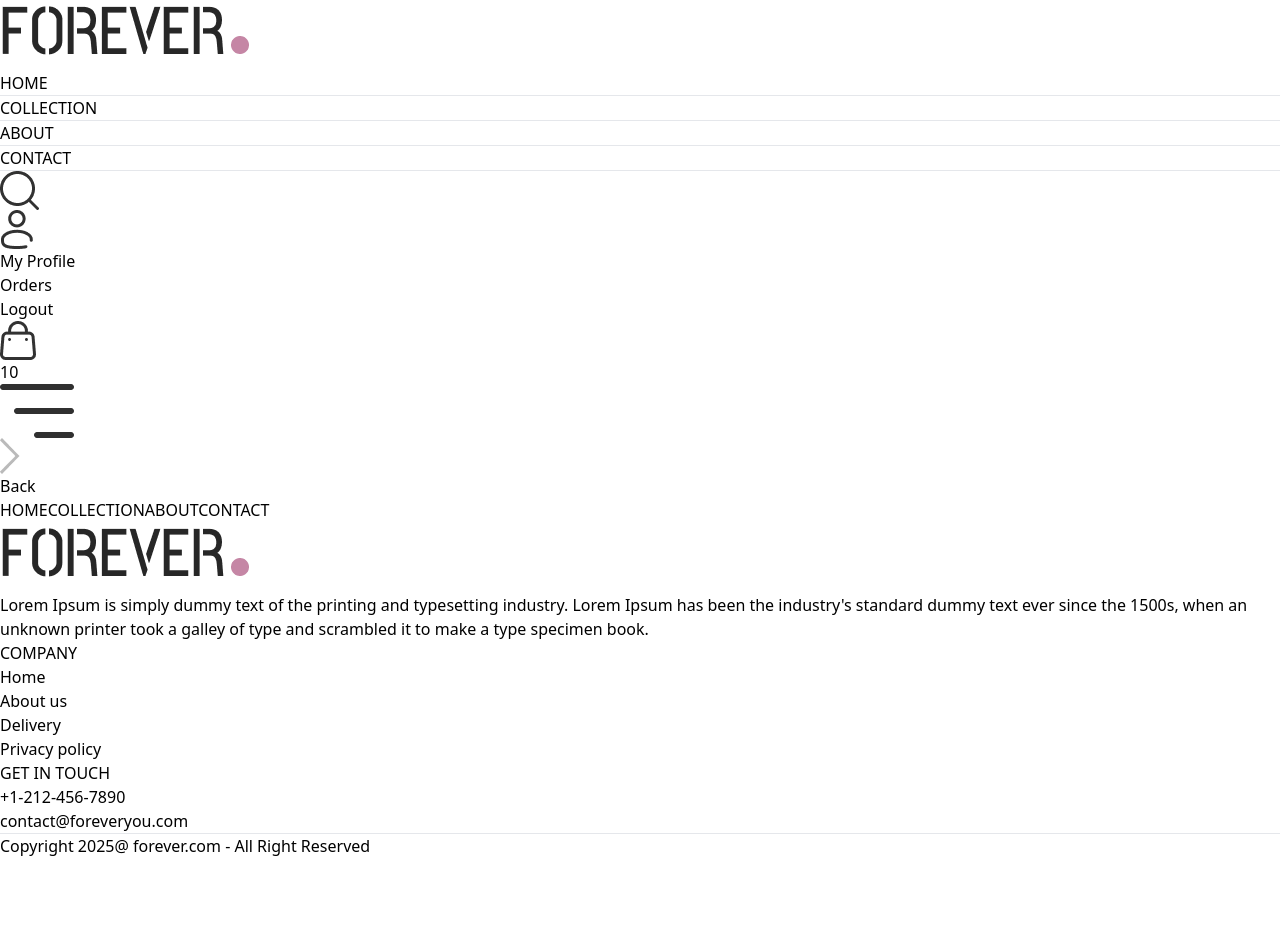
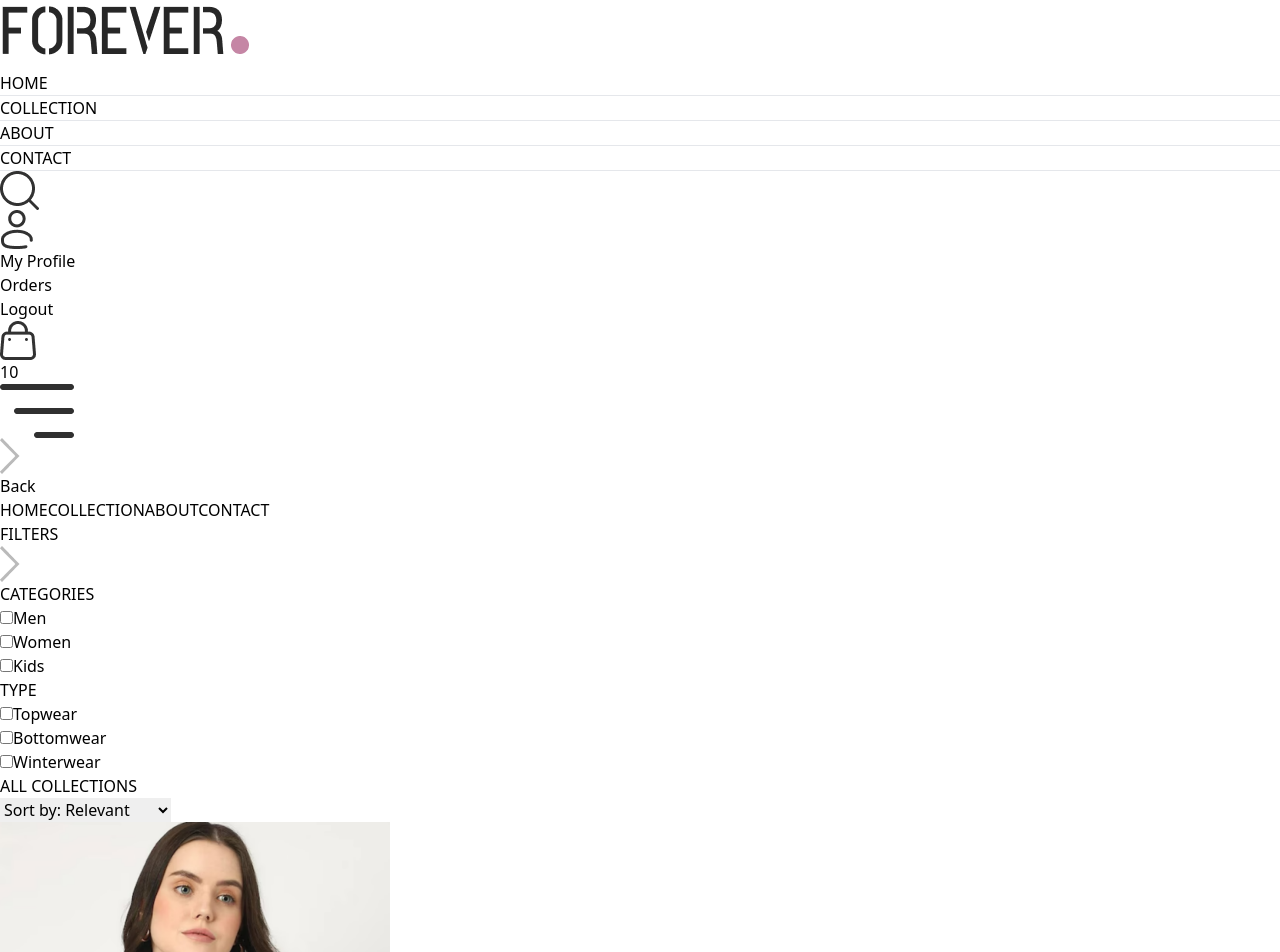
Before and after one commit to AnirudhGeek/React-Simple-Projects, a React (Vite) app in the folder e-commerce website-1/frontend/: page /collection in a window 1280 px wide. Shown: the top 952 px of the page. Before the commit the page ends 858 px from the top, so only its background shows below. Built offline with nearby package versions, Linux system fonts and the light colour scheme.

Commit message:
Collection page with filter and sorting

```diff
--- a/e-commerce website-1/frontend/src/pages/Collection.jsx
+++ b/e-commerce website-1/frontend/src/pages/Collection.jsx
@@ -1,11 +1,193 @@
-import React from 'react'
+import React, { useContext, useEffect, useState } from "react";
+import { ShopContext } from "../context/ShopContext";
+import { assets } from "../assets/frontend_assets/assets";
+import Title from "../components/Title";
+import ProductItem from "../components/ProductItem";
 
 const Collection = () => {
+  const { products } = useContext(ShopContext);
+  const [showFilter, setShowFilter] = useState(false);
+  const [filterProducts, setFilterProducts] = useState([]);
+  const [category, setCategory] = useState([]);
+  const [subCategory, setSubCategory] = useState([]);
+  const [sortType, setSortType] = useState("relevant");
+
+  const toggleCategory = (e) => {
+    if (category.includes(e.target.value)) {
+      setCategory((prev) => prev.filter((item) => item !== e.target.value));
+    } else {
+      setCategory((prev) => [...prev, e.target.value]);
+    }
+  };
+
+  const toggleSubCategory = (e) => {
+    if (subCategory.includes(e.target.value)) {
+      setSubCategory((prev) => prev.filter((item) => item !== e.target.value));
+    } else {
+      setSubCategory((prev) => [...prev, e.target.value]);
+    }
+  };
+
+  const applyFilter = () => {
+    let productsCopy = products.slice();
+    if (category.length > 0) {
+      productsCopy = productsCopy.filter((item) =>
+        category.includes(item.category)
+      );
+    }
+    if (subCategory.length > 0) {
+      productsCopy = productsCopy.filter((item) =>
+        subCategory.includes(item.subCategory)
+      );
+    }
+    setFilterProducts(productsCopy);
+  };
+
+  const sortProduct = () => {
+    let fpCopy = filterProducts.slice();
+    switch (sortType) {
+      case "low-high":
+        setFilterProducts(fpCopy.sort((a, b) => a.price - b.price));
+        break;
+      case "high-low":
+        setFilterProducts(fpCopy.sort((a, b) => b.price - a.price));
+        break;
+      default:
+        applyFilter();
+        break;
+    }
+  };
+
+  useEffect(()=>{
+    sortProduct()
+  },[sortType])
+
+  useEffect(() => {
+    applyFilter();
+  }, [category, subCategory]);
+
   return (
-    <div>
+    <div className="flex flex-col sm:flex-row gap-1 sm:gap-10 pt-10 border-t">
+      {/* Filter Options */}
+      <div className="min-w-60">
+        <p
+          onClick={() => setShowFilter((prev) => !prev)}
+          className="my-2 text-xl flex items-center cursor-pointer gap-2"
+        >
+          FILTERS
+          <img
+            className={`h-3 sm:hidden ${showFilter ? "rotate-90" : ""}`}
+            src={assets.dropdown_icon}
+            alt=""
+          />
+        </p>
+        {/* Category Filter */}
+        <div
+          className={`border border-gray-300 pl-5 py-3 mt-5 ${
+            showFilter ? "" : "hidden"
+          } sm:block`}
+        >
+          <p className="mb-3 text-sm font-medium">CATEGORIES</p>
+          <div className="flex flex-col gap-2 text-sm font-light text-gray-700">
+            <p className="flex gap-2">
+              <input
+                className="w-3"
+                type="checkbox"
+                value={"Men"}
+                onChange={toggleCategory}
+              />
+              Men
+            </p>
+            <p className="flex gap-2">
+              <input
+                className="w-3"
+                type="checkbox"
+                value={"Women"}
+                onChange={toggleCategory}
+              />
+              Women
+            </p>
+            <p className="flex gap-2">
+              <input
+                className="w-3"
+                type="checkbox"
+                value={"Kids"}
+                onChange={toggleCategory}
+              />
+              Kids
+            </p>
+          </div>
+        </div>
+        {/* SubCategory Filter */}
+        <div
+          className={`border border-gray-300 pl-5 py-3 my-5 ${
+            showFilter ? "" : "hidden"
+          } sm:block`}
+        >
+          <p className="mb-3 text-sm font-medium">TYPE</p>
+          <div className="flex flex-col gap-2 text-sm font-light text-gray-700">
+            <p className="flex gap-2">
+              <input
+                className="w-3"
+                type="checkbox"
+                value={"Topwear"}
+                onChange={toggleSubCategory}
+              />
+              Topwear
+            </p>
+            <p className="flex gap-2">
+              <input
+                className="w-3"
+                type="checkbox"
+                value={"Bottomwear"}
+                onChange={toggleSubCategory}
+              />
+              Bottomwear
+            </p>
+            <p className="flex gap-2">
+              <input
+                className="w-3"
+                type="checkbox"
+                value={"Winterwear"}
+                onChange={toggleSubCategory}
+              />
+              Winterwear
+            </p>
+          </div>
+        </div>
+      </div>
 
+      {/* Right Side */}
+      <div className="flex-1">
+        {/* Product sort */}
+        <div className="flex justify-between text-base sm:text-2xl mb-4">
+          <Title text1={"ALL"} text2={"COLLECTIONS"} />
+          {/* Product Sort */}
+          <select
+            onChange={(e) => setSortType(e.target.value)}
+            className="border border-gray-300 text-sm px-2"
+          >
+            <option value="relevant">Sort by: Relevant</option>
+            <option value="low-high">Sort by: Low to High</option>
+            <option value="high-low">Sort by: High to Low</option>
+          </select>
+        </div>
+
+        {/* Map Products */}
+        <div className="grid grid-cols-2 md:grid-cols-3 lg:grid-cols-4 gap-4 gap-y-6">
+          {filterProducts.map((item, index) => (
+            <ProductItem
+              key={index}
+              name={item.name}
+              id={item._id}
+              price={item.price}
+              image={item.image}
+            />
+          ))}
+        </div>
+      </div>
     </div>
-  )
-}
+  );
+};
 
-export default Collection
+export default Collection;
```
